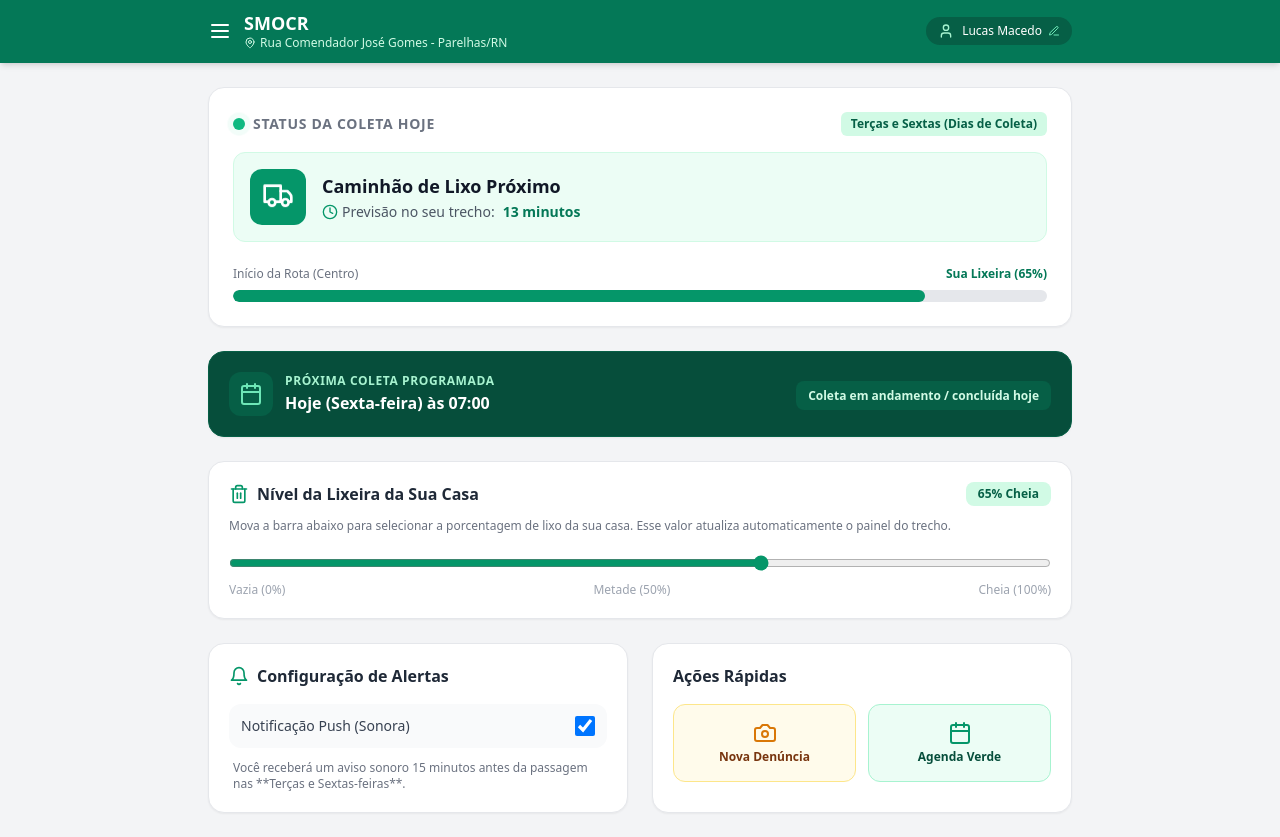
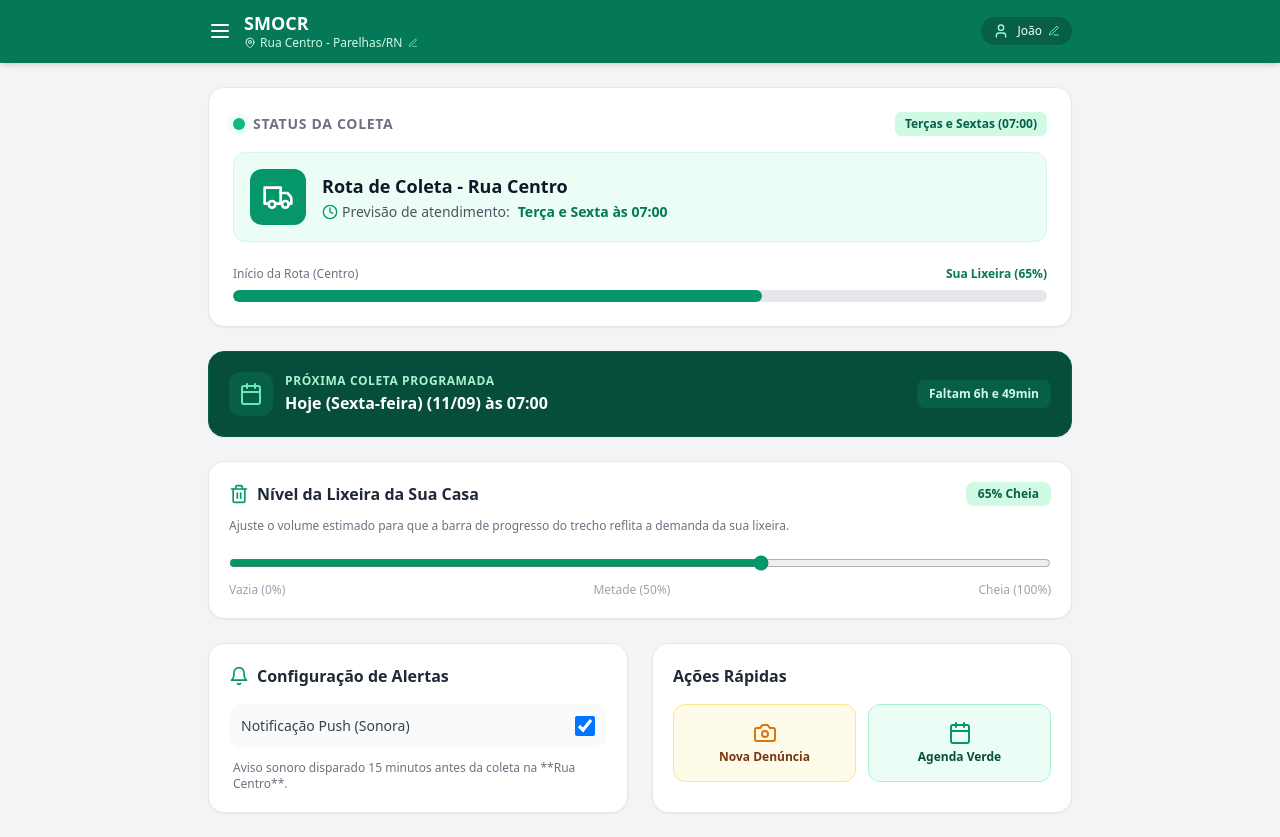
Before and after one commit to lucasdev190/SMOCR-Web-App, a React (Vite) app: page / in a window 1280 px wide. Built offline with nearby package versions, Linux system fonts and the light colour scheme.

Commit message:
Update App.jsx

```diff
--- a/src/App.jsx
+++ b/src/App.jsx
@@ -16,106 +16,105 @@ import {
 } from 'lucide-react';
 
 export default function App() {
-  // Estados do Usuário e da Residência
-  const [nomeUsuario, setNomeUsuario] = useState('Lucas Macedo');
+  // Estados de Personalização (Padrões: João e Centro)
+  const [nomeUsuario, setNomeUsuario] = useState('João');
   const [editandoNome, setEditandoNome] = useState(false);
   const [tempNome, setTempNome] = useState(nomeUsuario);
-  const [nivelLixeira, setNivelLixeira] = useState(65); // Porcentagem inicial escolhida pelo usuário
 
-  // Estados da Coleta e Interface
+  const [nomeRua, setNomeRua] = useState('Centro');
+  const [editandoRua, setEditandoRua] = useState(false);
+  const [tempRua, setTempRua] = useState(nomeRua);
+
+  // Estado do Nível da Lixeira (Porcentagem escolhida pelo usuário)
+  const [nivelLixeira, setNivelLixeira] = useState(65);
+
+  // Estados dos Modais e Formulários
   const [notificacaoAtiva, setNotificacaoAtiva] = useState(true);
   const [modalDenunciaAberto, setModalDenunciaAberto] = useState(false);
   const [modalAgendaAberto, setModalAgendaAberto] = useState(false);
-  const [distanciaCaminhao, setDistanciaCaminhao] = useState(80);
-  const [tempoEstimado, setTempoEstimado] = useState(14);
   const [tipoDenuncia, setTipoDenuncia] = useState('acumulo');
   const [denunciaEnviada, setDenunciaEnviada] = useState(false);
 
-  // Estado para cálculo dinâmico da próxima coleta
+  // Estado da Contagem Regressiva para a Próxima Coleta
   const [infoProximaColeta, setInfoProximaColeta] = useState({
     textoExtenso: '',
-    tempoRestanteTexto: '',
-    hojeEhaDia: false
+    tempoRestanteTexto: ''
   });
 
-  // Função para calcular próxima Terça (2) ou Sexta (5) às 07:00
+  // Cálculo preciso da próxima Terça (2) ou Sexta (5) às 07:00
   const calcularProximaColeta = () => {
     const agora = new Date();
     const diaSemana = agora.getDay(); // 0: Dom, 1: Seg, 2: Ter, 3: Qua, 4: Qui, 5: Sex, 6: Sáb
+    const hora = agora.getHours();
 
-    // Lista dos próximos dias de coleta (Terça = 2, Sexta = 5)
-    let diasAteProxima = 0;
-    let proximoDiaNome = '';
+    let proximaData = new Date(agora);
+    let nomeDiaTarget = '';
 
-    // Se for Terça-feira (2)
-    if (diaSemana === 2) {
-      if (agora.getHours() < 12) {
-        // Coleta acontecendo/aconteceu hoje de manhã
-        return {
-          textoExtenso: 'Hoje (Terça-feira) às 07:00',
-          tempoRestanteTexto: 'Coleta em andamento / concluída hoje',
-          hojeEhaDia: true
-        };
-      } else {
-        diasAteProxima = 3; // Próxima é Sexta (3 dias depois)
-        proximoDiaNome = 'Sexta-feira';
+    // Se for Terça-feira antes das 07:00 da manhã
+    if (diaSemana === 2 && hora < 7) {
+      proximaData.setHours(7, 0, 0, 0);
+      nomeDiaTarget = 'Hoje (Terça-feira)';
+    }
+    // Se for Sexta-feira antes das 07:00 da manhã
+    else if (diaSemana === 5 && hora < 7) {
+      proximaData.setHours(7, 0, 0, 0);
+      nomeDiaTarget = 'Hoje (Sexta-feira)';
+    }
+    // Caso contrário, calcula o próximo dia (Terça ou Sexta)
+    else {
+      let diasAteProximo = 0;
+
+      if (diaSemana === 2) { // Terça após 07h -> Próxima é Sexta (3 dias)
+        diasAteProximo = 3;
+        nomeDiaTarget = 'Sexta-feira';
+      } else if (diaSemana === 5) { // Sexta após 07h -> Próxima é Terça (4 dias)
+        diasAteProximo = 4;
+        nomeDiaTarget = 'Terça-feira';
+      } else if (diaSemana === 0) { // Domingo -> Terça (2 dias)
+        diasAteProximo = 2;
+        nomeDiaTarget = 'Terça-feira';
+      } else if (diaSemana === 1) { // Segunda -> Terça (1 dia)
+        diasAteProximo = 1;
+        nomeDiaTarget = 'Terça-feira';
+      } else if (diaSemana === 3) { // Quarta -> Sexta (2 dias)
+        diasAteProximo = 2;
+        nomeDiaTarget = 'Sexta-feira';
+      } else if (diaSemana === 4) { // Quinta -> Sexta (1 dia)
+        diasAteProximo = 1;
+        nomeDiaTarget = 'Sexta-feira';
+      } else if (diaSemana === 6) { // Sábado -> Terça (3 dias)
+        diasAteProximo = 3;
+        nomeDiaTarget = 'Terça-feira';
       }
-    }
-    // Se for Sexta-feira (5)
-    else if (diaSemana === 5) {
-      if (agora.getHours() < 12) {
-        return {
-          textoExtenso: 'Hoje (Sexta-feira) às 07:00',
-          tempoRestanteTexto: 'Coleta em andamento / concluída hoje',
-          hojeEhaDia: true
-        };
-      } else {
-        diasAteProxima = 4; // Próxima é Terça (4 dias depois)
-        proximoDiaNome = 'Terça-feira';
-      }
-    }
-    // Outros dias da semana
-    else {
-      if (diaSemana < 2) { // Domingo ou Segunda
-        diasAteProxima = 2 - diaSemana;
-        proximoDiaNome = 'Terça-feira';
-      } else if (diaSemana < 5) { // Quarta ou Quinta
-        diasAteProxima = 5 - diaSemana;
-        proximoDiaNome = 'Sexta-feira';
-      } else { // Sábado (6)
-        diasAteProxima = 3; // Terça-feira
-        proximoDiaNome = 'Terça-feira';
-      }
+
+      proximaData.setDate(agora.getDate() + diasAteProximo);
+      proximaData.setHours(7, 0, 0, 0);
     }
 
-    // Calcular data futura exata das 07:00
-    const proximaData = new Date(agora);
-    proximaData.setDate(agora.getDate() + diasAteProxima);
-    proximaData.setHours(7, 0, 0, 0);
+    // Diferença em milissegundos convertida para Dias, Horas e Minutos
+    const diffMs = proximaData.getTime() - agora.getTime();
+    const diffMinutosTotal = Math.floor(diffMs / (1000 * 60));
+    const diffHorasTotal = Math.floor(diffMinutosTotal / 60);
+    const dias = Math.floor(diffHorasTotal / 24);
+    const horas = diffHorasTotal % 24;
+    const minutos = diffMinutosTotal % 60;
 
-    const diffMs = proximaData - agora;
-    const diffHorasTotal = Math.floor(diffMs / (1000 * 60 * 60));
-    const diffDias = Math.floor(diffHorasTotal / 24);
-    const diffHoras = diffHorasTotal % 24;
-    const diffMinutos = Math.floor((diffMs % (1000 * 60 * 60)) / (1000 * 60));
-
-    let formatoTempo = '';
-    if (diffDias > 0) {
-      formatoTempo = `Faltam ${diffDias} dia(s), ${diffHoras}h e ${diffMinutos}min`;
+    let textoTempo = '';
+    if (dias > 0) {
+      textoTempo = `Faltam ${dias}d, ${horas}h e ${minutos}min`;
     } else {
-      formatoTempo = `Faltam ${diffHoras}h e ${diffMinutos}min`;
+      textoTempo = `Faltam ${horas}h e ${minutos}min`;
     }
 
     const dataFormatada = proximaData.toLocaleDateString('pt-BR', { day: '2-digit', month: '2-digit' });
 
     return {
-      textoExtenso: `${proximoDiaNome} (${dataFormatada}) às 07:00`,
-      tempoRestanteTexto: formatoTempo,
-      hojeEhaDia: false
+      textoExtenso: `${nomeDiaTarget} (${dataFormatada}) às 07:00`,
+      tempoRestanteTexto: textoTempo
     };
   };
 
-  // Atualizar o cronômetro em tempo real a cada minuto
+  // Atualizar a contagem a cada minuto
   useEffect(() => {
     setInfoProximaColeta(calcularProximaColeta());
     const interval = setInterval(() => {
@@ -125,22 +124,16 @@ export default function App() {
     return () => clearInterval(interval);
   }, []);
 
-  // Simulação de deslocamento em tempo real do veículo de coleta
-  useEffect(() => {
-    const timer = setInterval(() => {
-      setDistanciaCaminhao((prev) => (prev >= 100 ? 30 : prev + 5));
-      setTempoEstimado((prev) => (prev > 2 ? prev - 1 : 15));
-    }, 4000);
-
-    return () => clearInterval(timer);
-  }, []);
-
   const handleSalvarNome = (e) => {
     e.preventDefault();
-    if (tempNome.trim() !== '') {
-      setNomeUsuario(tempNome);
-    }
+    if (tempNome.trim() !== '') setNomeUsuario(tempNome);
     setEditandoNome(false);
+  };
+
+  const handleSalvarRua = (e) => {
+    e.preventDefault();
+    if (tempRua.trim() !== '') setNomeRua(tempRua);
+    setEditandoRua(false);
   };
 
   const handleEnviarDenuncia = (e) => {
@@ -161,9 +154,30 @@ export default function App() {
             <Menu className="h-6 w-6 cursor-pointer hover:opacity-80" />
             <div>
               <h1 className="font-bold text-lg leading-tight">SMOCR</h1>
-              <p className="text-xs text-emerald-100 flex items-center gap-1">
-                <MapPin className="h-3 w-3" /> Rua Comendador José Gomes - Parelhas/RN
-              </p>
+
+              {/* Nome da Rua Editável */}
+              {editandoRua ? (
+                <form onSubmit={handleSalvarRua} className="flex items-center gap-1 mt-0.5">
+                  <MapPin className="h-3 w-3 text-emerald-200" />
+                  <input
+                    type="text"
+                    value={tempRua}
+                    onChange={(e) => setTempRua(e.target.value)}
+                    className="px-1 py-0.2 text-xs text-gray-900 rounded border-none focus:outline-none w-32"
+                    autoFocus
+                  />
+                  <button type="submit" className="text-xs text-emerald-200 font-bold hover:text-white">✓</button>
+                </form>
+              ) : (
+                <p
+                  onClick={() => { setTempRua(nomeRua); setEditandoRua(true); }}
+                  className="text-xs text-emerald-100 flex items-center gap-1 cursor-pointer hover:underline"
+                  title="Clique para editar a rua"
+                >
+                  <MapPin className="h-3 w-3" /> Rua {nomeRua} - Parelhas/RN
+                  <Edit3 className="h-2.5 w-2.5 text-emerald-300 ml-0.5" />
+                </p>
+              )}
             </div>
           </div>
 
@@ -176,7 +190,7 @@ export default function App() {
                   type="text"
                   value={tempNome}
                   onChange={(e) => setTempNome(e.target.value)}
-                  className="px-1.5 py-0.5 text-xs text-gray-900 rounded border-none focus:outline-none w-28"
+                  className="px-1.5 py-0.5 text-xs text-gray-900 rounded border-none focus:outline-none w-24"
                   autoFocus
                 />
                 <button type="submit" className="text-emerald-200 font-bold hover:text-white">✓</button>
@@ -195,10 +209,10 @@ export default function App() {
         </div>
       </header>
 
-      {/* ─── CONTEÚDO PRINCIPAL (PAINEL DO CIDADÃO) ─── */}
+      {/* ─── CONTEÚDO PRINCIPAL ─── */}
       <main className="max-w-4xl mx-auto px-4 py-6 space-y-6">
 
-        {/* CARD PRINCIPAL: STATUS DA COLETA EM TEMPO REAL */}
+        {/* CARD PRINCIPAL: STATUS DA COLETA */}
         <section className="bg-white rounded-2xl p-6 shadow-sm border border-gray-200">
           <div className="flex items-center justify-between mb-4">
             <div className="flex items-center space-x-2">
@@ -207,47 +221,47 @@ export default function App() {
                 <span className="relative inline-flex rounded-full h-3 w-3 bg-emerald-500"></span>
               </span>
               <h2 className="text-sm font-semibold text-gray-500 uppercase tracking-wider">
-                Status da Coleta Hoje
+                Status da Coleta
               </h2>
             </div>
             <span className="text-xs bg-emerald-100 text-emerald-800 px-2.5 py-1 rounded-md font-semibold">
-              Terças e Sextas (Dias de Coleta)
+              Terças e Sextas (07:00)
             </span>
           </div>
 
           <div className="flex flex-col md:flex-row items-center justify-between gap-4 bg-emerald-50 p-4 rounded-xl border border-emerald-100 mb-6">
             <div className="flex items-center space-x-4">
               <div className="p-3 bg-emerald-600 text-white rounded-xl">
-                <Truck className="h-8 w-8 animate-bounce" />
+                <Truck className="h-8 w-8" />
               </div>
               <div>
-                <h3 className="font-bold text-gray-900 text-lg">Caminhão de Lixo Próximo</h3>
+                <h3 className="font-bold text-gray-900 text-lg">Rota de Coleta - Rua {nomeRua}</h3>
                 <p className="text-sm text-gray-600 flex items-center gap-1 mt-0.5">
-                  <Clock className="h-4 w-4 text-emerald-600" /> Previsão no seu trecho:
-                  <span className="font-bold text-emerald-700 ml-1">{tempoEstimado} minutos</span>
+                  <Clock className="h-4 w-4 text-emerald-600" /> Previsão de atendimento:
+                  <span className="font-bold text-emerald-700 ml-1">Terça e Sexta às 07:00</span>
                 </p>
               </div>
             </div>
           </div>
 
-          {/* BARRA DE PROGRESSO DO VEÍCULO E NÍVEL DA SUA LIXEIRA */}
+          {/* BARRA FIXA BASEADA NA PORCENTAGEM DO LIXO */}
           <div className="space-y-2">
             <div className="flex justify-between text-xs font-medium text-gray-500">
-              <span>Início da Rota (Centro)</span>
+              <span>Início da Rota ({nomeRua})</span>
               <span className="font-bold text-emerald-700">Sua Lixeira ({nivelLixeira}%)</span>
             </div>
             <div className="w-full bg-gray-200 rounded-full h-3 overflow-hidden">
               <div
-                className="bg-emerald-600 h-3 rounded-full transition-all duration-500 ease-out"
-                style={{ width: `${distanciaCaminhao}%` }}
+                className="bg-emerald-600 h-3 rounded-full transition-all duration-300 ease-out"
+                style={{ width: `${nivelLixeira}%` }}
               ></div>
             </div>
           </div>
         </section>
 
-        {/* CARD DE CÁLCULO REAL DA PRÓXIMA COLETA */}
+        {/* CARD DE CONTAGEM REGRESSIVA REAL */}
         <section className="bg-emerald-900 text-white p-5 rounded-2xl shadow-sm border border-emerald-800">
-          <div className="flex items-center justify-between">
+          <div className="flex flex-col sm:flex-row items-start sm:items-center justify-between gap-3">
             <div className="flex items-center space-x-3">
               <div className="p-2.5 bg-emerald-800 rounded-xl">
                 <Calendar className="h-6 w-6 text-emerald-300" />
@@ -257,15 +271,15 @@ export default function App() {
                 <p className="text-base font-bold text-white mt-0.5">{infoProximaColeta.textoExtenso}</p>
               </div>
             </div>
-            <div className="text-right">
-              <span className="text-xs bg-emerald-800 text-emerald-100 px-3 py-1.5 rounded-lg font-bold">
+            <div>
+              <span className="text-xs bg-emerald-800 text-emerald-100 px-3 py-1.5 rounded-lg font-bold block sm:inline-block">
                 {infoProximaColeta.tempoRestanteTexto}
               </span>
             </div>
           </div>
         </section>
 
-        {/* NOVO PAINEL: CONTROLADOR DA LIXEIRA DA SUA CASA */}
+        {/* CONTROLADOR DO VOLUME DA LIXEIRA DA CASA */}
         <section className="bg-white p-5 rounded-2xl shadow-sm border border-gray-200">
           <div className="flex items-center justify-between mb-3">
             <h3 className="font-bold text-gray-800 flex items-center gap-2">
@@ -279,7 +293,7 @@ export default function App() {
           </div>
 
           <p className="text-xs text-gray-500 mb-4">
-            Mova a barra abaixo para selecionar a porcentagem de lixo da sua casa. Esse valor atualiza automaticamente o painel do trecho.
+            Ajuste o volume estimado para que a barra de progresso do trecho reflita a demanda da sua lixeira.
           </p>
 
           <input
@@ -302,7 +316,6 @@ export default function App() {
         {/* SEÇÃO DUPLA: CONFIGURAÇÕES E AÇÕES RÁPIDAS */}
         <div className="grid grid-cols-1 md:grid-cols-2 gap-6">
 
-          {/* PAINEL DE ALERTAS */}
           <section className="bg-white p-5 rounded-2xl shadow-sm border border-gray-200">
             <h3 className="font-bold text-gray-800 mb-4 flex items-center gap-2">
               <Bell className="h-5 w-5 text-emerald-600" /> Configuração de Alertas
@@ -318,12 +331,11 @@ export default function App() {
                 />
               </label>
               <p className="text-xs text-gray-500 px-1">
-                Você receberá um aviso sonoro 15 minutos antes da passagem nas **Terças e Sextas-feiras**.
+                Aviso sonoro disparado 15 minutos antes da coleta na **Rua {nomeRua}**.
               </p>
             </div>
           </section>
 
-          {/* AÇÕES RÁPIDAS */}
           <section className="bg-white p-5 rounded-2xl shadow-sm border border-gray-200">
             <h3 className="font-bold text-gray-800 mb-4">Ações Rápidas</h3>
             <div className="grid grid-cols-2 gap-3">
@@ -348,7 +360,7 @@ export default function App() {
         </div>
       </main>
 
-      {/* ─── MODAL AGENDA VERDE ─── */}
+      {/* MODAL AGENDA VERDE */}
       {modalAgendaAberto && (
         <div className="fixed inset-0 bg-black bg-opacity-50 flex items-center justify-center p-4 z-50">
           <div className="bg-white rounded-2xl max-w-md w-full p-6 shadow-xl space-y-4">
@@ -387,7 +399,7 @@ export default function App() {
         </div>
       )}
 
-      {/* ─── MODAL DE REGISTRO DE DENÚNCIA ─── */}
+      {/* MODAL DE DENÚNCIA */}
       {modalDenunciaAberto && (
         <div className="fixed inset-0 bg-black bg-opacity-50 flex items-center justify-center p-4 z-50">
           <div className="bg-white rounded-2xl max-w-md w-full p-6 shadow-xl space-y-4">
@@ -402,7 +414,7 @@ export default function App() {
               <div className="py-8 text-center space-y-2">
                 <CheckCircle className="h-12 w-12 text-emerald-500 mx-auto animate-bounce" />
                 <h4 className="font-bold text-gray-800">Relatório Enviado com Sucesso!</h4>
-                <p className="text-xs text-gray-500">A equipe de zeladoria de Parelhas/RN foi notificada por {nomeUsuario}.</p>
+                <p className="text-xs text-gray-500">A equipe de zeladoria foi notificada por {nomeUsuario} (Rua {nomeRua}).</p>
               </div>
             ) : (
               <form onSubmit={handleEnviarDenuncia} className="space-y-4">
@@ -426,7 +438,7 @@ export default function App() {
 
                 <div className="bg-gray-50 p-3 rounded-xl text-xs text-gray-500 flex items-center gap-2">
                   <MapPin className="h-4 w-4 text-emerald-600 flex-shrink-0" />
-                  <span>GPS: Rua Comendador José Gomes, Parelhas - RN</span>
+                  <span>GPS: Rua {nomeRua}, Parelhas - RN</span>
                 </div>
 
                 <div className="flex justify-end space-x-2 pt-2">
```
